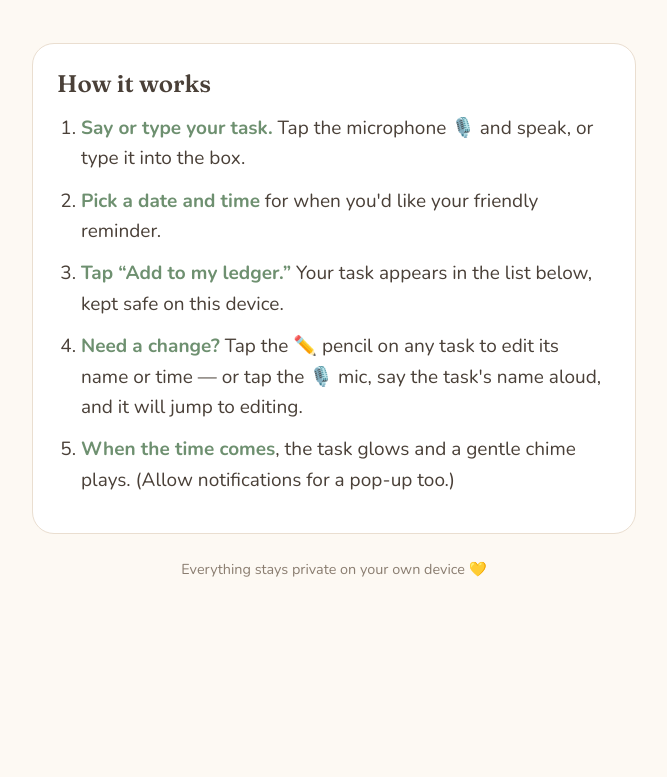
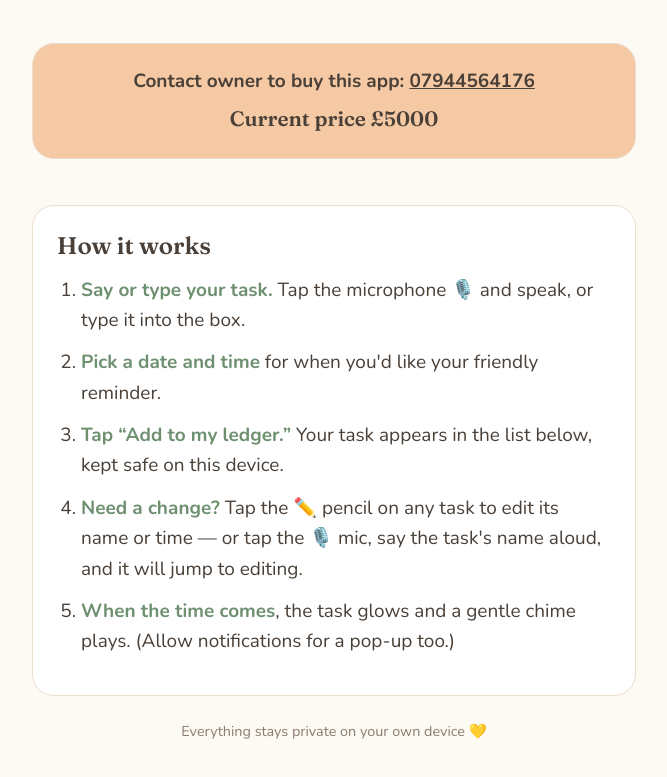
Before and after one commit to RefereeFactory/tasks-tracker, a plain HTML site: page index.html in a window 1280 px wide. Shown: the part 929-1706 px from the top of the page, without its empty margins (306-973 px from the left). Before the commit the page ends 1594 px from the top, so only its background shows below. Drawn offline with nearby package versions, Linux system fonts and the light colour scheme.

Commit message:
Factory: add/update index.html

```diff
--- a/index.html
+++ b/index.html
@@ -186,6 +186,25 @@
     font-size:.9em;
   }
 
+  /* For sale banner */
+  .for-sale{
+    margin-top:46px;
+    background:var(--peach);
+    border:1px solid var(--line);
+    border-radius:22px;
+    padding:22px 24px;
+    text-align:center;
+    color:var(--ink);
+    font-weight:700;
+  }
+  .for-sale .price{
+    display:block;
+    margin-top:6px;
+    font-family:'Fraunces',serif;
+    font-size:1.3rem;
+  }
+  .for-sale a{color:var(--ink);}
+
   /* How it works */
   .how{
     margin-top:46px;
@@ -248,6 +267,12 @@
     <span class="count" id="count">0</span>
   </div>
   <ul id="ledger"></ul>
+
+  <!-- For sale -->
+  <section class="for-sale">
+    Contact owner to buy this app: <a href="tel:07944564176">07944564176</a>
+    <span class="price">Current price £5000</span>
+  </section>
 
   <!-- How it works -->
   <section class="how">
```
